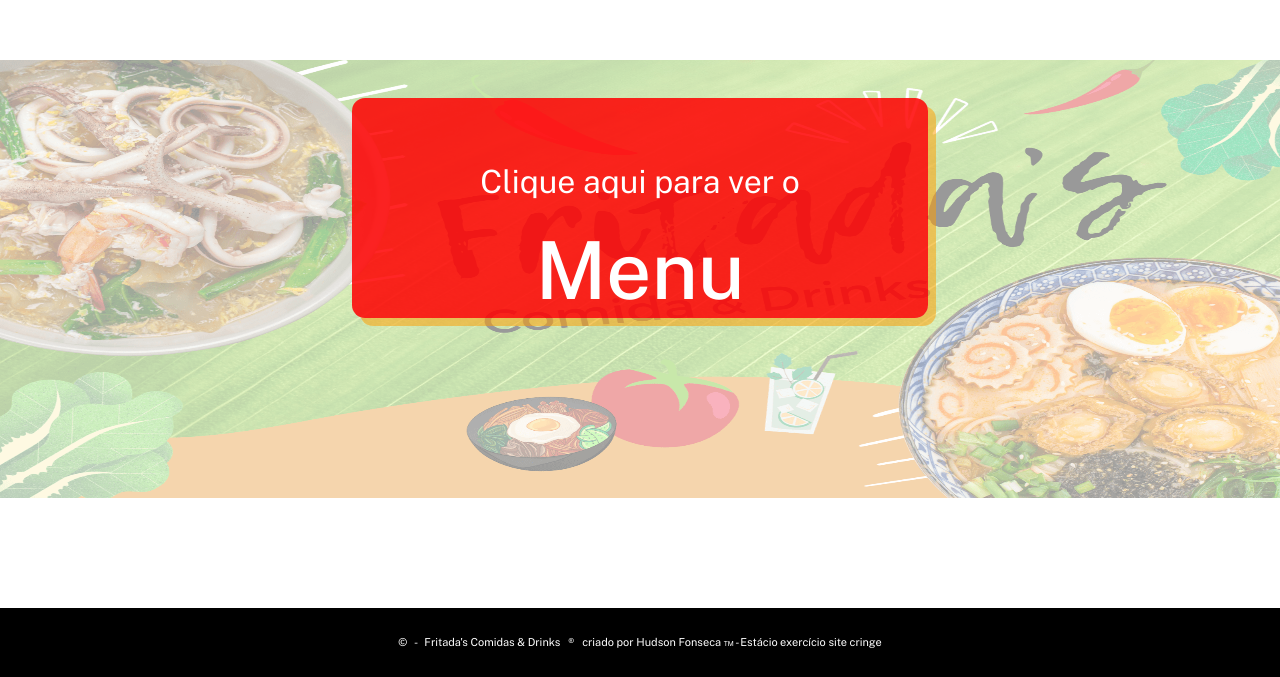
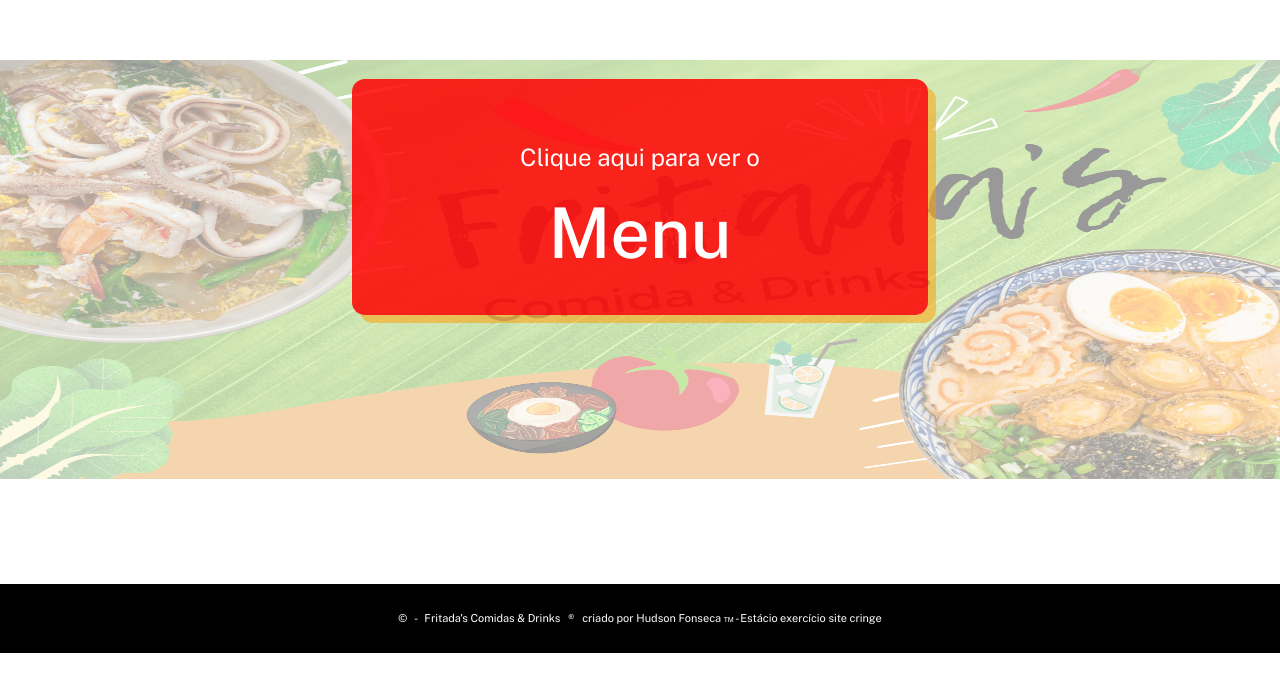
Before and after one commit to hudsonvf/estacio, a plain HTML site: page index.html in a window 1280 px wide. Shown: the part 3072-3749 px from the top of the page. After the commit the page ends 3725 px from the top, so only its background shows below. Drawn offline with nearby package versions, Linux system fonts and the light colour scheme.

Commit message:
Update formatos.css

```diff
--- a/formatos.css
+++ b/formatos.css
@@ -141,7 +141,7 @@
 .div-na-imagem-sessao2 {
   background-color: var(--cor-vermelho-transparente);
   width: 45%;
-  height: 40%;
+  height: 45%;
   border-radius: 13px;
   position: relative;
   margin: 0 auto;
@@ -158,12 +158,12 @@
   margin-top: -400px;
   text-align: center;
   padding-top: 60px;
-  font-size: xx-large;
+  font-size: x-large;
   color: var(--cor-branco);
 }
 
 .h1-na-imagem-sessao2 {
-  font-size: 80px;
+  font-size: 70px;
   text-align: center;
   color: var(--cor-branco);
 }
```
